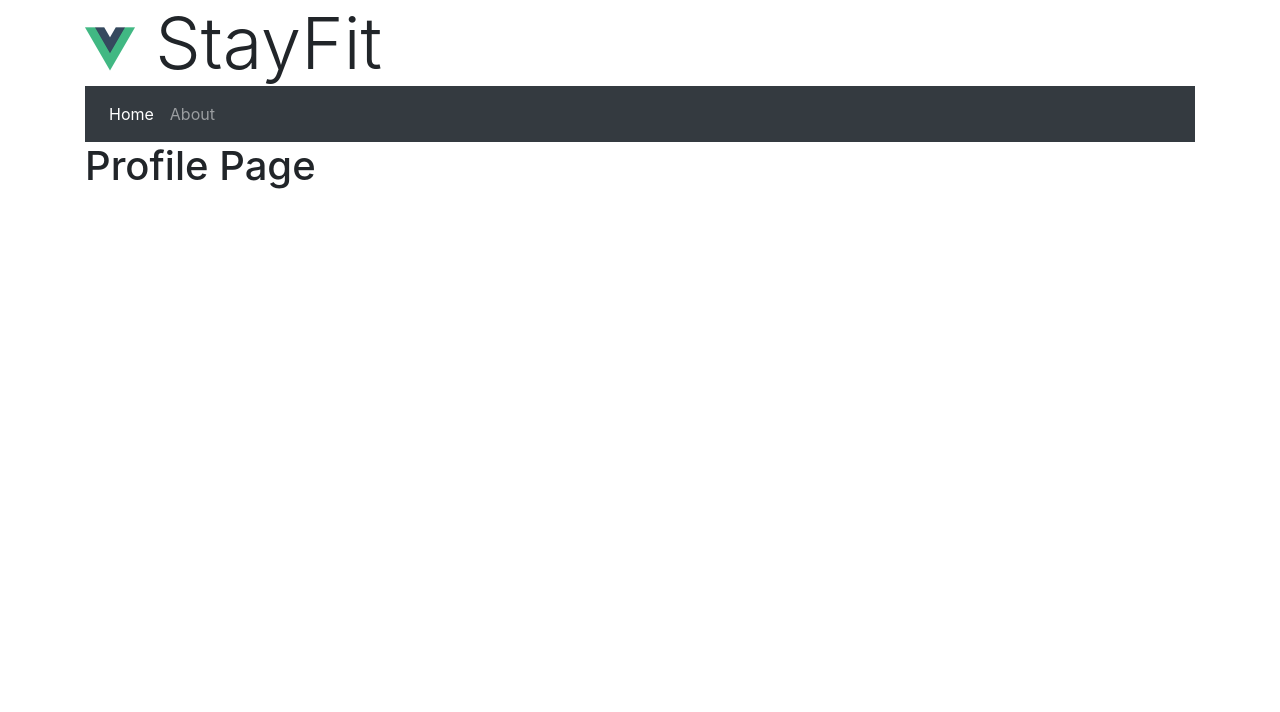
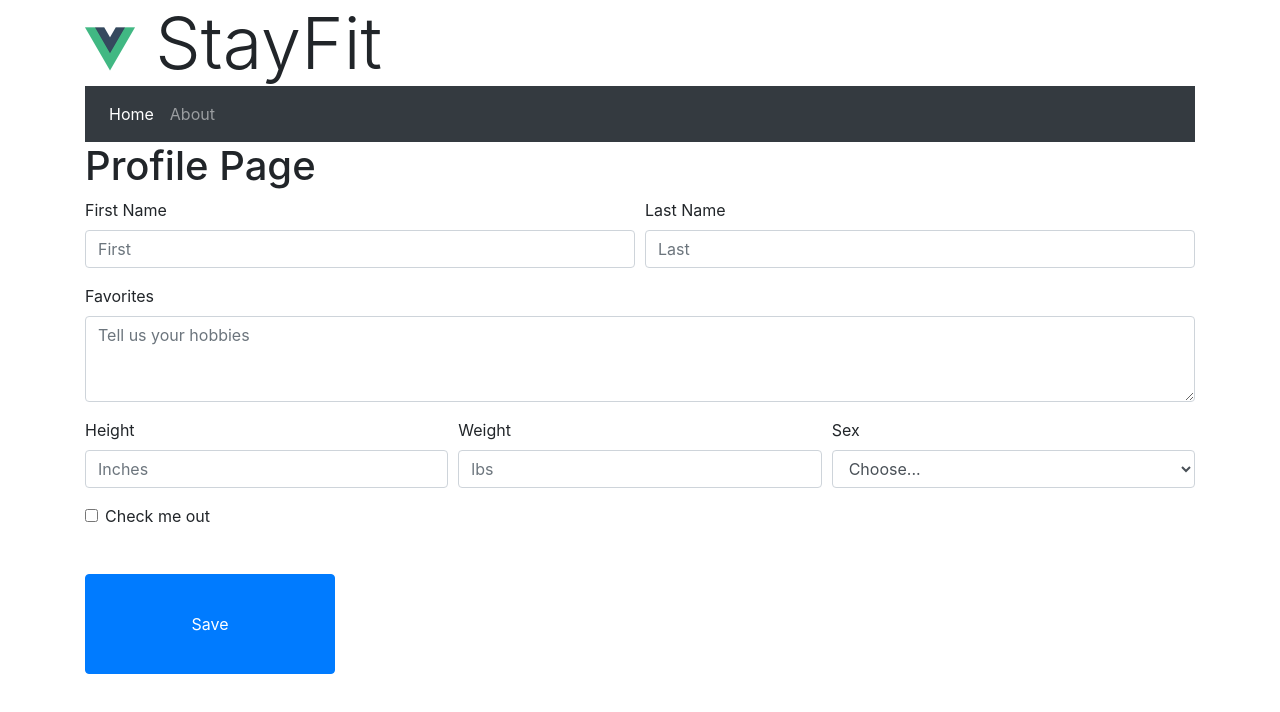
Before and after one commit to alonsor2/Exercise-App, a Vue app: page /MyProfile in a window 1280 px wide. Shown: the top 712 px of the page. Built offline with nearby package versions, Linux system fonts and the light colour scheme.

Commit message:
Started Login/Added features to individual pages

```diff
--- a/src/services/api_access.js
+++ b/src/services/api_access.js
@@ -5,7 +5,14 @@ export function GetState(){
     return myFetch(api_root + "/");
 }
 
+export function Login(name){
+    return myFetch(api_root + `/users`, {name:name})
+    .then(x => userId = x.id);
+}
 
+export function GetWorkouts(){
+    return myFetch(api_root + `getWorkouts`);
+}
 
 
 function myFetch(url = ``, data = null) {
@@ -13,7 +20,7 @@ function myFetch(url = ``, data = null) {
           cache: "no-cache", // *default, no-cache, reload, force-cache, only-if-cached
           credentials: "same-origin", // include, same-origin, *omit
           headers: {
-              playerId: playerId
+              userId: userId
           }
     };
     if(data){
@@ -32,3 +39,4 @@ function myFetch(url = ``, data = null) {
     .then(response =>{
       return response.json()
     }); // parses response to JSON
+}
--- a/src/views/Home.vue
+++ b/src/views/Home.vue
@@ -4,7 +4,7 @@
        <div class = "col-md-4">
           <div class="card" style="width: 18rem;">
             <div class="card-body" id: cardBody>
-              <h5 class="card-title">My Profile</h5>
+              <h5 class="card-title">My Profile </h5>
               <a href="/MyProfile" role="button" class="btn btn-primary"><i class="icon-user"></i></a>
             </div>
           </div>
@@ -54,8 +54,9 @@
 
          <div class="card" style="width: 18rem;">
             <div class="card-body" id: cardBody>
-              <h5 class="card-title">IDK</h5>
-              <a href="#" role="button" class="btn btn-dark">Dark</a>
+              <h5 class="card-title">Login(<i v-if="userId() !== null">(Welcome {{userId().name}})</i>)</h5>
+              <a @click.prevent="login" role="button" class="btn btn-dark" :class="{disabled: userId() !==null}" ></a>
+
             </div>
           </div>
        </div>
@@ -115,5 +116,34 @@
    width: 100px;
   }
 
+</style>
 
-</style>
+<script>
+import {GetState, Login, userId} from '@/services/api_access';
+
+export default {
+  data: function(){
+      return {
+             state: {
+                 users: [],
+             }
+      }
+
+    },
+  created: function(){
+    this.refresh();
+
+  },
+  methods: {
+    refresh: function(){
+      GetState()
+      .then(x => this.state = x)
+    },
+    login: function(){
+      Login(prompt('What is your name?'))
+      .then(()=> this.refresh())
+    },
+    userId: ()=> userId
+  }
+}
+</script>
--- a/src/views/MyProfile.vue
+++ b/src/views/MyProfile.vue
@@ -1,5 +1,48 @@
 <template>
   <div class="MyProfile">
     <h1>Profile Page</h1>
+    <form>
+  <div class="form-row">
+    <div class="form-group col-md-6">
+      <label for="inputEmail4">First Name</label>
+      <input type="email" class="form-control" id="inputEmail4" placeholder="First">
+    </div>
+    <div class="form-group col-md-6">
+      <label for="inputPassword4">Last Name</label>
+      <input type="text" class="form-control" id="inputPassword4" placeholder="Last">
+    </div>
+  </div>
+  <div class="form-group">
+    <label for="exampleFormControlTextarea1">Favorites</label>
+    <textarea class="form-control" id="exampleFormControlTextarea1" rows="3" placeholder="Tell us your hobbies"></textarea>
+  </div>
+  <div class="form-row">
+    <div class="form-group col-md-4">
+      <label for="inputCity">Height</label>
+      <input type="text" class="form-control" id="inputCity" placeholder="Inches">
+    </div>
+    <div class="form-group col-md-4">
+      <label for="inputZip">Weight</label>
+      <input type="text" class="form-control" id="inputZip" placeholder="lbs">
+    </div>
+    <div class="form-group col-md-4">
+      <label for="inputState">Sex</label>
+      <select id="inputState" class="form-control">
+        <option selected>Choose...</option>
+        <option>Male</option>
+        <option>Female</option>
+      </select>
+    </div>
+  </div>
+  <div class="form-group">
+    <div class="form-check">
+      <input class="form-check-input" type="checkbox" id="gridCheck">
+      <label class="form-check-label" for="gridCheck">
+        Check me out
+      </label>
+    </div>
+  </div>
+  <button type="submit" class="btn btn-primary">Save</button>
+</form>
   </div>
 </template>
```
Also changed, not shown: 2 other files (tests, documents, lock files or other folders).
